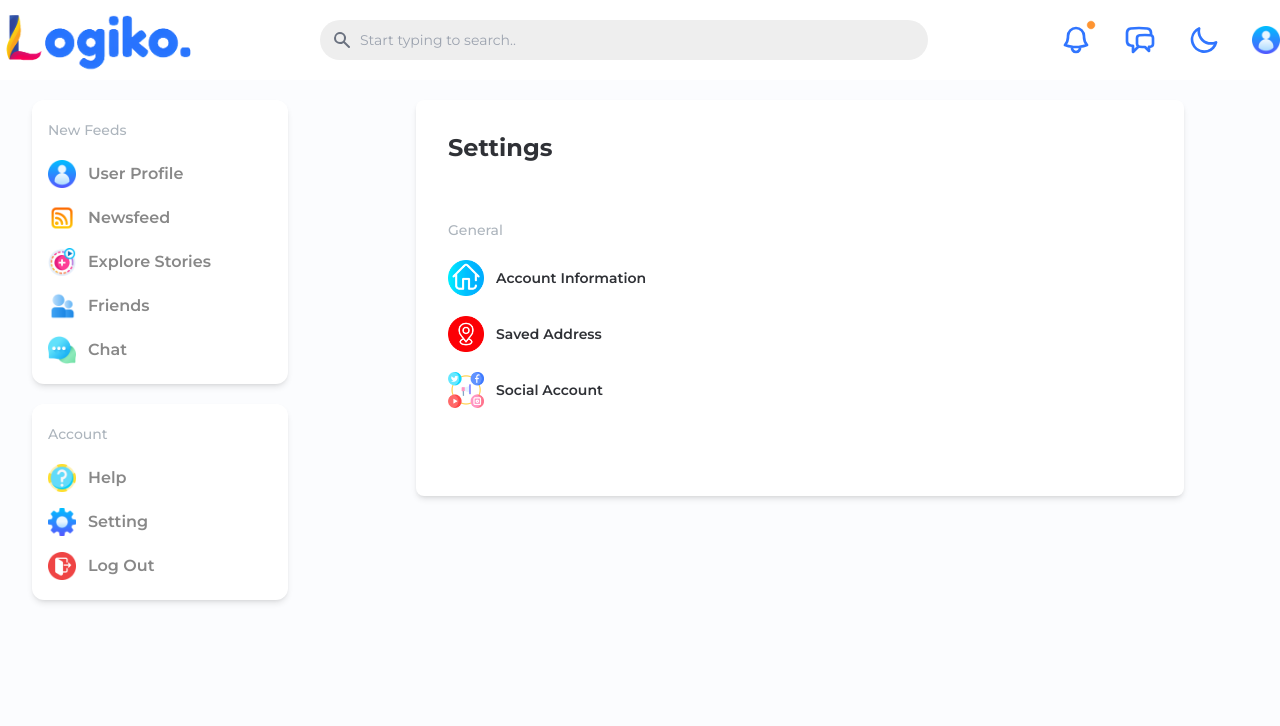
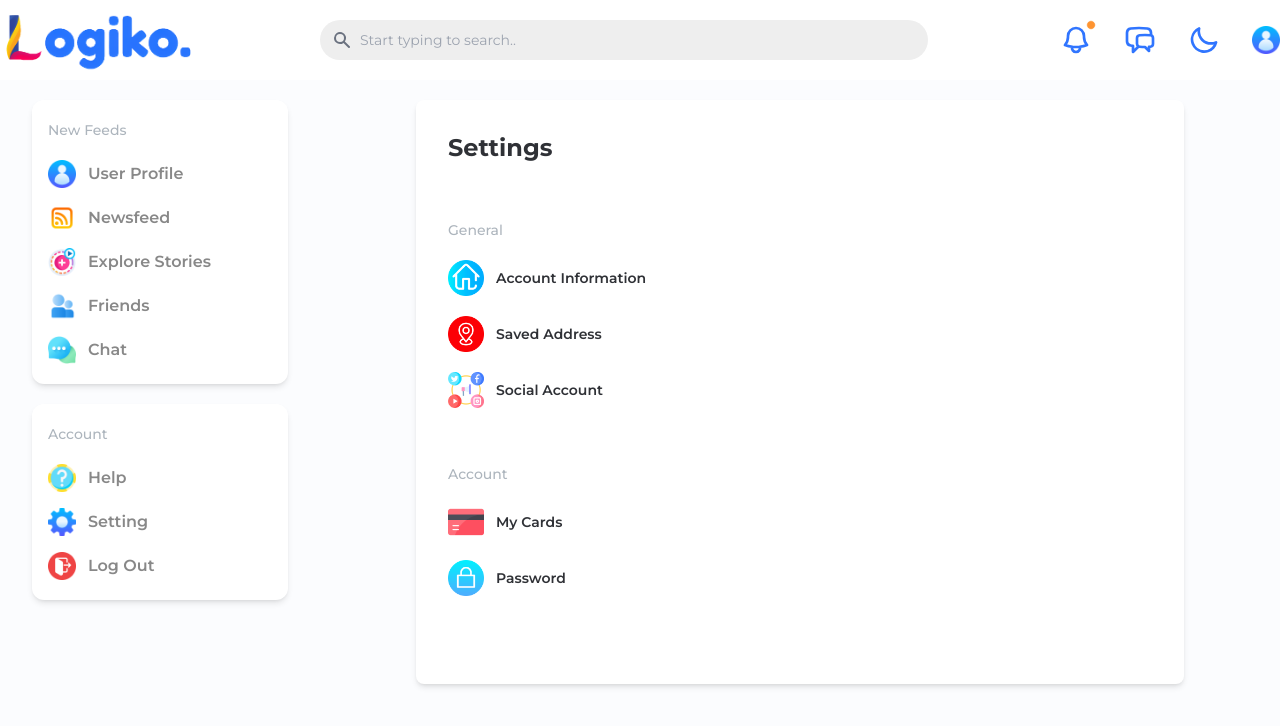
Before and after one commit to CrisTain333/logiko-frontend, a React (Create React App) app: page /settings in a window 1280 px wide. Shown: the top 726 px of the page. Built offline with nearby package versions, Linux system fonts and the light colour scheme.

Commit message:
account section added

```diff
--- a/src/Pages/Settings/Settings.jsx
+++ b/src/Pages/Settings/Settings.jsx
@@ -2,6 +2,8 @@ import React from "react";
 import homeIcon from "../../assets/Icons/home.png";
 import locationIcon from "../../assets/Icons/placeholder.png";
 import socialIcon from "../../assets/Icons/social-media.png";
+import myCard from "../../assets/Icons/credit-card.png";
+import passwordIcon from "../../assets/Icons/lock.png";
 
 const Settings = () => {
   return (
@@ -44,6 +46,33 @@ const Settings = () => {
             <hr />
           </div>
         </div>
+
+        <div className="my-14">
+          <div className="links_div">
+            <p className="text-sm text-neutral font-medium">Account</p>
+          </div>
+
+          <div className="flex items-center  mt-5">
+            <div className="flex items-center justify-center">
+              <img src={myCard} alt="" className="h-9 w-9" />
+              <span className="text-sm font-semibold ml-3 hover:text-primary transition-all duration-500 cursor-pointer">
+                My Cards
+              </span>
+            </div>
+
+            <hr />
+          </div>
+          <div className="flex items-center  mt-5">
+            <div className="flex items-center justify-center">
+              <img src={passwordIcon} alt="" className="h-9 w-9" />
+              <span className="text-sm font-semibold ml-3 hover:text-primary transition-all duration-500 cursor-pointer">
+                Password
+              </span>
+            </div>
+
+            <hr />
+          </div>
+        </div>
       </div>
     </div>
   );
```
Also changed, not shown: src/assets/Icons/credit-card.png (added), src/assets/Icons/lock.png (added).
